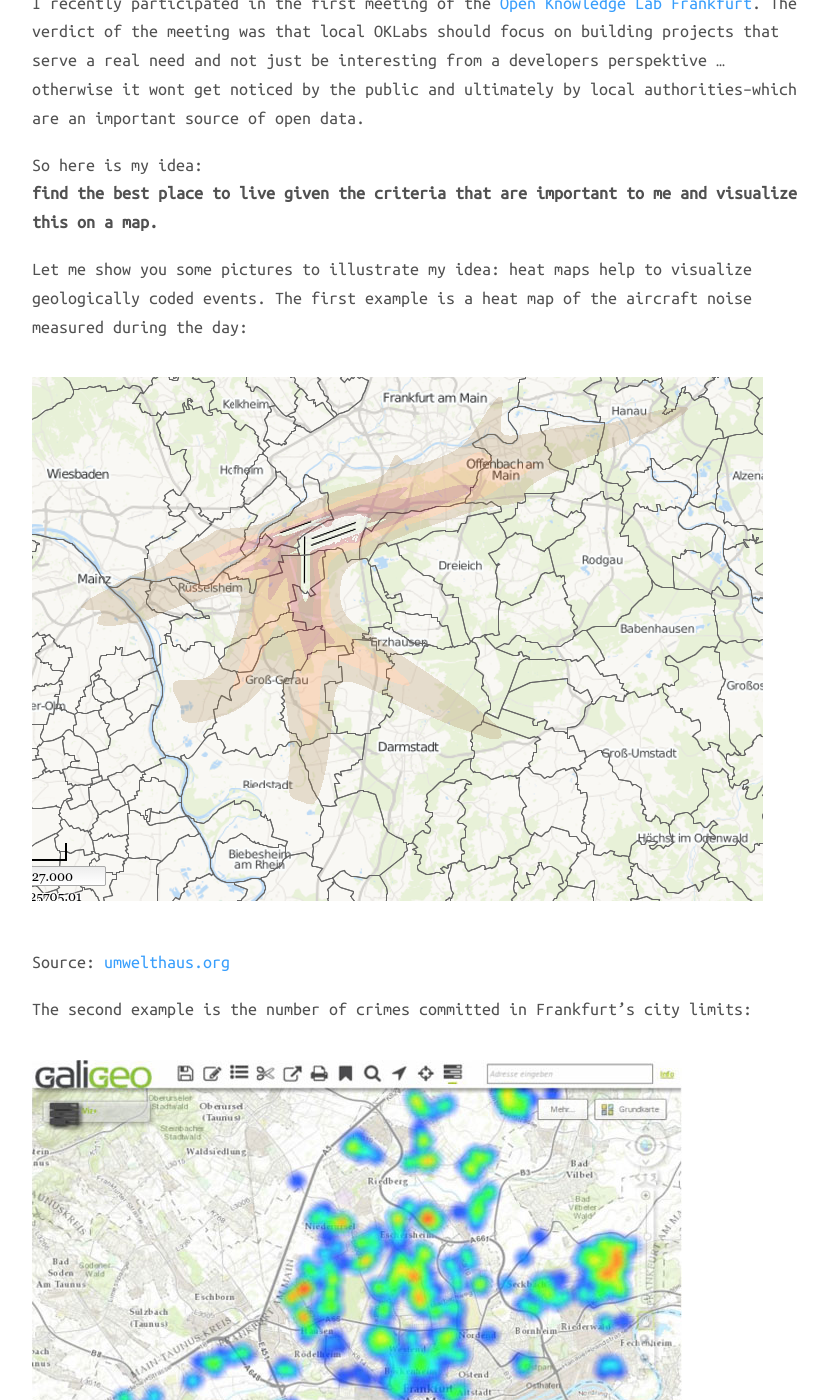
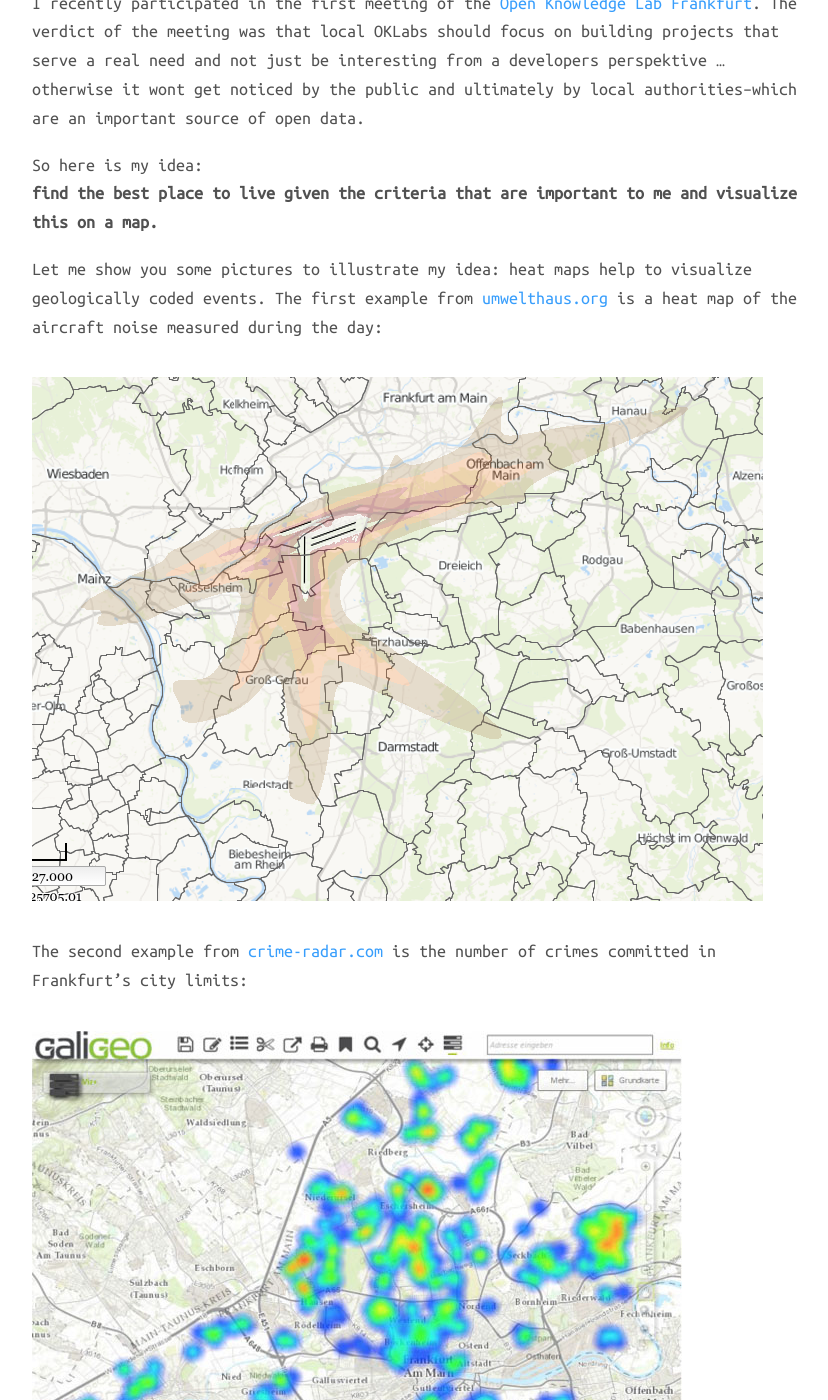
Before and after one commit to coderbyheart/blog, a Jekyll site: the page built from _posts/2015-02-18-build-this-opendata-hackers-and-datanauts.md, in a window 1280 px wide and 1400 px high, scrolled down 406 px. Shown: the whole window, without its empty margins (224-1052 px from the left). Built offline with Jekyll 4.4.1, drawn with Linux system fonts in a browser that asks for light colours; nearby versions of some CDN libraries; comment, search, counter and statistics services are not loaded; some of the changed text lies outside the part shown.

Commit message:
Updated.

```diff
--- a/_posts/2015-02-18-build-this-opendata-hackers-and-datanauts.md
+++ b/_posts/2015-02-18-build-this-opendata-hackers-and-datanauts.md
@@ -14,22 +14,21 @@
 So here is my idea:
 **find the best place to live given the criteria that are important to me and visualize this on a map.**
 
-Let me show you some pictures to illustrate my idea: heat maps help to visualize geologically coded events. The first example is a heat map of the aircraft noise measured during the day:
+Let me show you some pictures to illustrate my idea: heat maps help to visualize geologically coded events. The first example from [umwelthaus.org](http://cadenza.umwelthaus.org/pages/map/default/index.xhtml) is a heat map of the aircraft noise measured during the day:
 
 ![Airport Frankfurt Noise Heatmap](/uploads/2015/02/heatmap-airport.png)
-Source: [umwelthaus.org](http://cadenza.umwelthaus.org/pages/map/default/index.xhtml)
 
-The second example is the number of crimes committed in Frankfurt's city limits:
+The second example from [crime-radar.com](http://www.crime-radar.com/) is the number of crimes committed in Frankfurt's city limits:
 
 ![Crime Heat Map of RheinMain](/uploads/2015/02/karte_cr_delikte_als_dichtekarte.jpg)
-Source: [crime-radar.com](http://www.crime-radar.com/)
 
 If you combine those two you'll get a good idea which neighbourhoods to avoid if you were to move into this region.
 
 And those are just two possible datasource. For me I'd like to see visualization for:
+
  - public transport time to my workplace
  - prices for land and houses
- - availibility of fast internet access
+ - availability of fast internet access
  - proximity to bioreserves, hiking trails, lakes
  - population density
  - election results
```
Also changed, not shown: other parts of _posts/2015-02-18-build-this-opendata-hackers-and-datanauts.md (+1 -1 lines).
